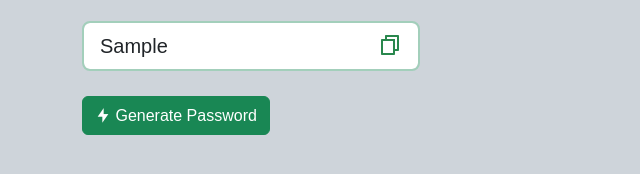
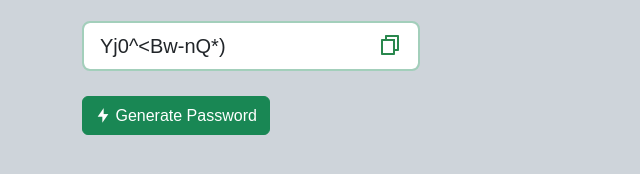
Before and after one commit to Ridhima10/Js-mini-projects, a plain HTML site: page Random password generator/index.html in a window 1280 px wide. Both pictures are taken after typing "Sample" into the empty fields and a click on the button "Generate Password". Shown: the part 266-440 px from the top of the page, 0-640 px from the left. Drawn offline with nearby package versions, Linux system fonts and the light colour scheme.

Commit message:
add functionality to generate and copy the password

```diff
--- a/Random password generator/index.html
+++ b/Random password generator/index.html
@@ -28,9 +28,9 @@
           class="form-control form-control-lg mt-4 border border-2 border-success-subtle"
           placeholder="Password"
         />
-        <img src="img/file-copy-line.svg" class="copy-img" alt="" />
+        <img src="img/file-copy-line.svg" class="copy-img" onclick="copyPassword()" />
         <div>
-          <button type="submit" class="btn btn-success">
+          <button type="submit" class="btn btn-success" onclick="generatePassword()">
             <i class="ri-flashlight-fill"></i> Generate Password
           </button>
         </div>
--- a/Random password generator/script.js
+++ b/Random password generator/script.js
@@ -0,0 +1,26 @@
+const passwordBox=document.getElementById("password");
+const length=12;
+const upperCase="ABCDEFGHIJKLMNOPQRSTUVWXYZ";
+const lowerCase="abcdefghijklmnopqrstuvwxyz";
+const number="0123456789";
+const symbol="@#$%^&*()_+~|}{[]<>/-=";
+const allChar=upperCase+lowerCase+number+symbol
+
+function generatePassword(){
+    let password=""
+    password+= upperCase[Math.floor(Math.random()*upperCase.length)];
+    password+=lowerCase[Math.floor(Math.random()*lowerCase.length)];
+    password+=number[Math.floor(Math.random()*number.length)];
+    password+=symbol[Math.floor(Math.random()*symbol.length)];
+
+    while(length>password.length){
+        password+=allChar[Math.floor(Math.random()*allChar.length)];
+    }
+    passwordBox.value=password;
+}
+
+function copyPassword(){
+    passwordBox.select();
+    navigator.clipboard.writeText(passwordBox.value);
+    alert("Copied the text!!!")
+}
```
